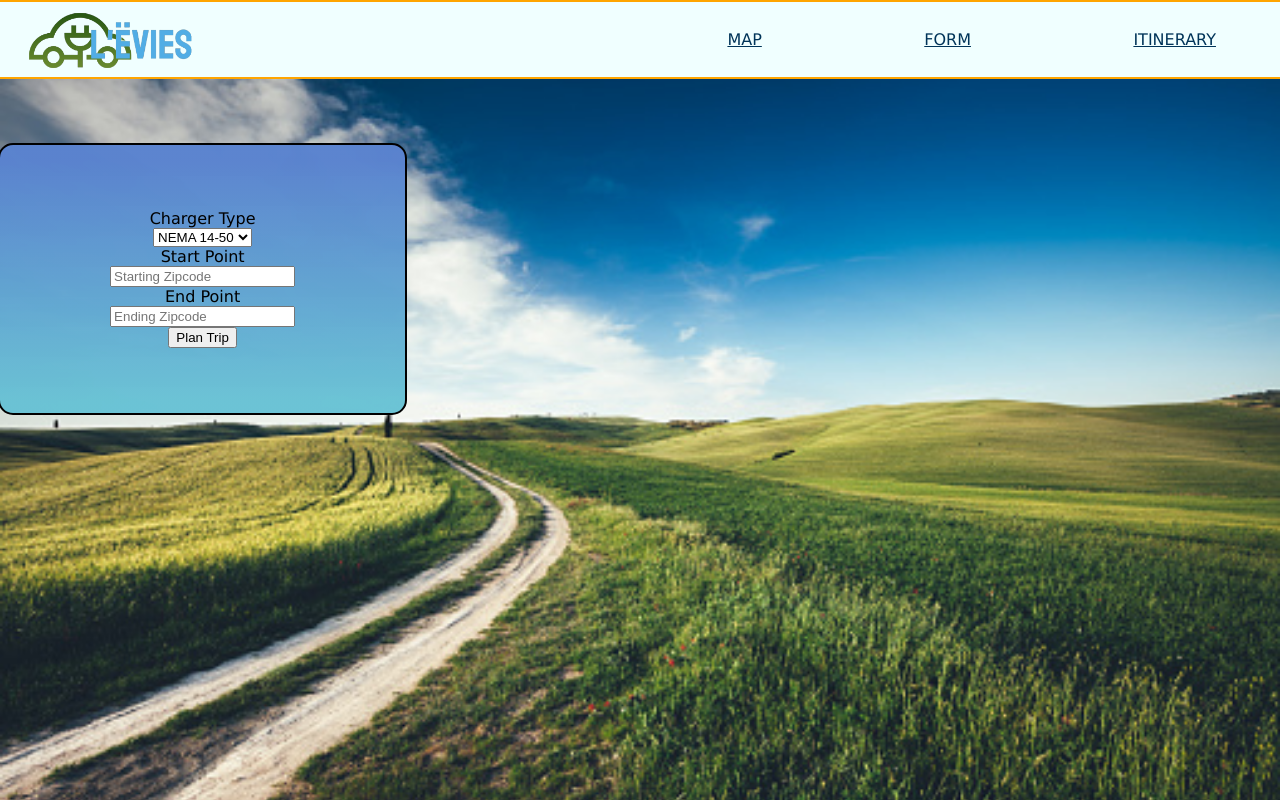
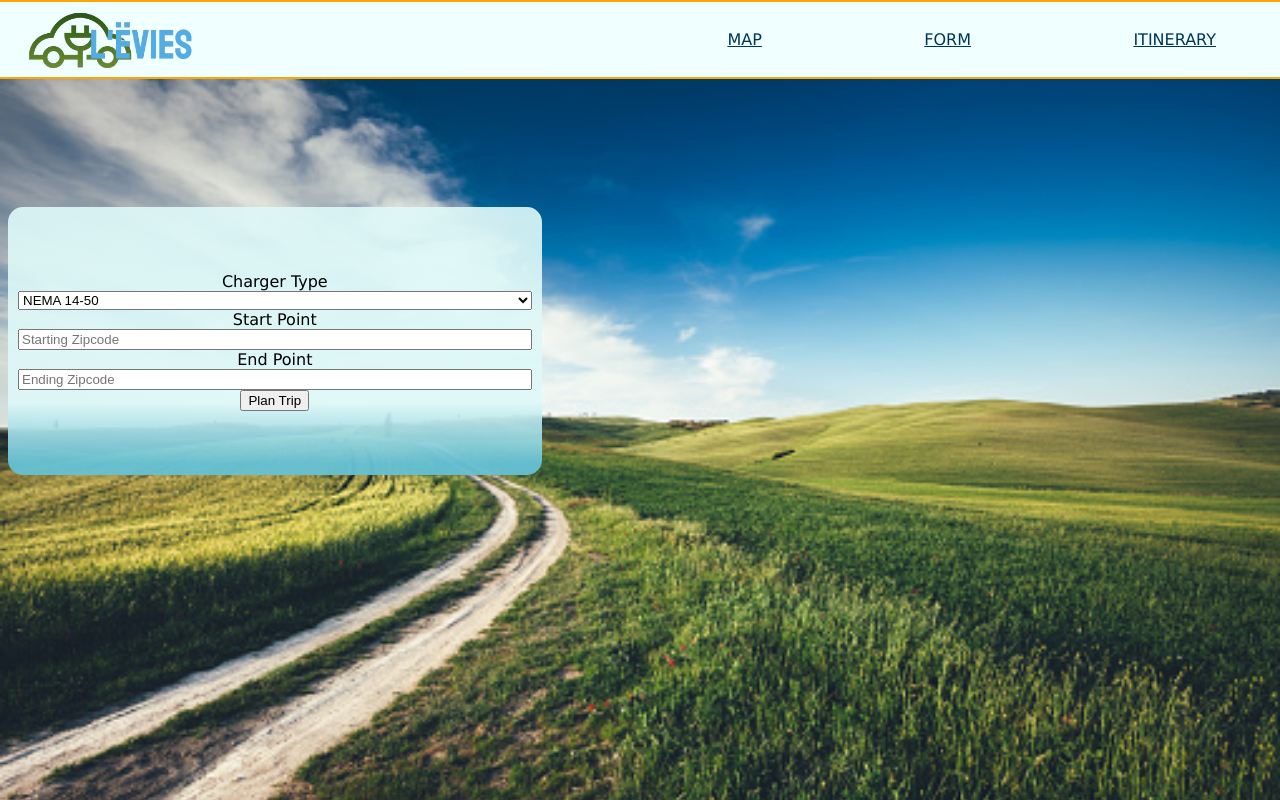
Before and after one commit to baut-jc/levies, a React (Create React App) app: page /form in a window 1280 px wide. Built offline with nearby package versions, Linux system fonts and the light colour scheme; no server answers.

Commit message:
Refactor for styling

```diff
--- a/src/Components/Form/Form.scss
+++ b/src/Components/Form/Form.scss
@@ -1,14 +1,18 @@
 form {
   display: flex;
   flex-direction: column;
-  // align-items: flex-start;
   justify-content: space-between;
-  align-items: center;
-  margin-top: 5%;
-  padding: 5% 10px 5% 10px;
-  border: black 2px solid;
+  align-content: center;
+  margin: 10% 10px 5% 10px;
+  padding:  5% 10px 5% 10px;
   border-radius: 15px;
-  width: 30%;
+  width: 40%;
   background: rgb(90,131,207);
-  background: linear-gradient(0deg,  rgba(101,193,212,0.95) 4%, rgba(90,131,207,0.98) 94%);
+  background: linear-gradient(0deg,  rgba(101,193,212,0.95) 4%, rgba(222, 248, 248, 0.91) 27%);
+
+  div {
+    display: flex;
+    align-items: center;
+    justify-content: center;
+  }
 }
--- a/src/Components/Splash/Splash.scss
+++ b/src/Components/Splash/Splash.scss
@@ -3,9 +3,14 @@
   flex-direction: column;
   justify-content: space-between;
   align-items: center;
-  padding: 5% 10px 5% 10px;
+  margin: 10% 10px 5% 10px;
+  padding:  5% 10px 5% 10px;
   border-radius: 15px;
   width: 40%;
   background: rgb(90,131,207);
   background: linear-gradient(0deg,  rgba(101,193,212,0.95) 4%, rgba(222, 248, 248, 0.91) 27%);
+
+  img {
+    width: 90%;
+  }
 }
```
